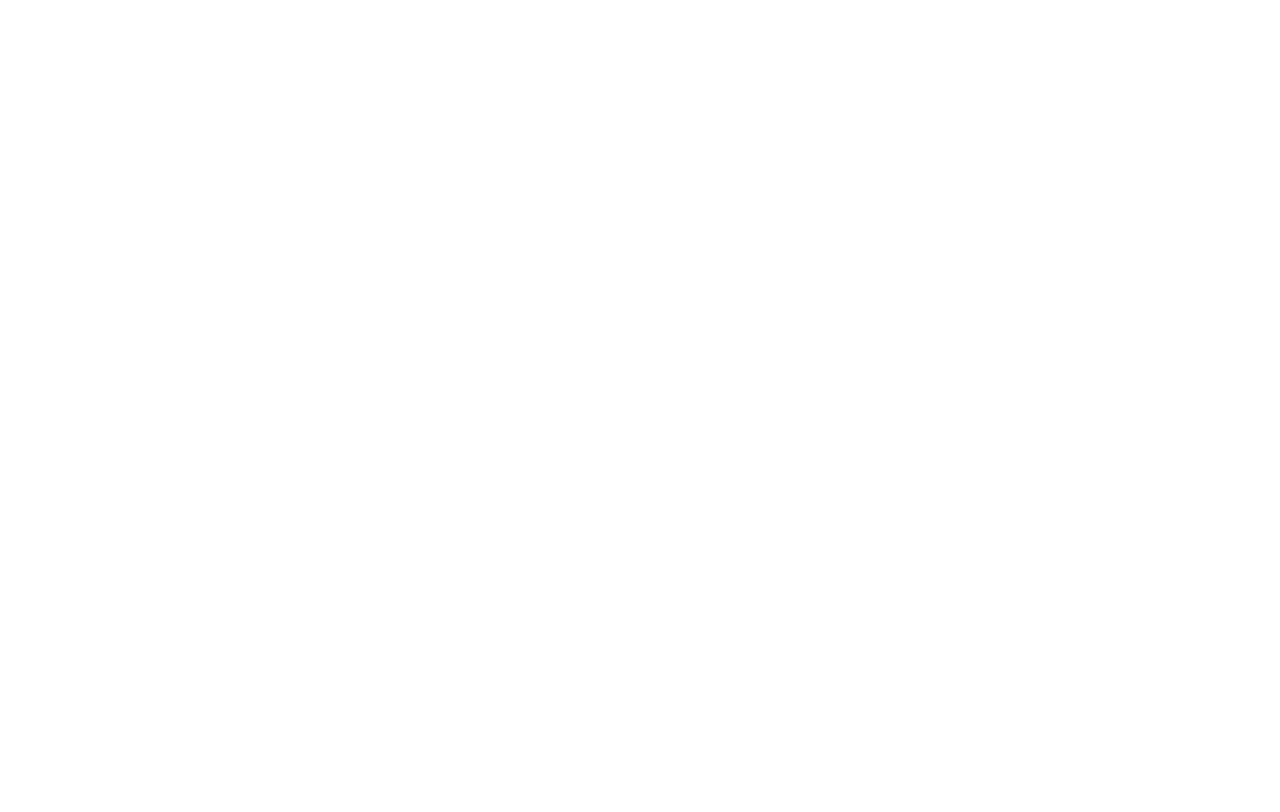
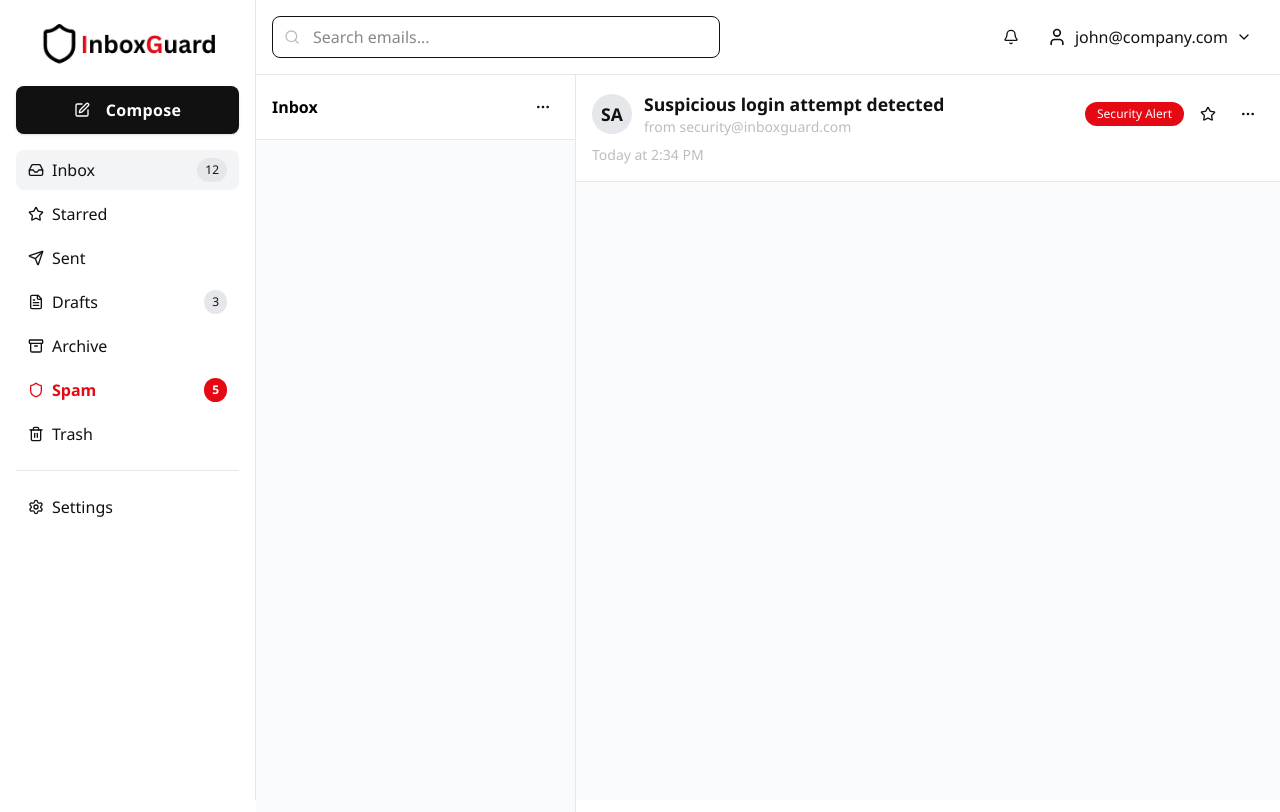
Before and after one commit to DheerajSaraswat/InboxGuard, a React (Vite) app in the folder client/: page /dashboard in a window 1280 px wide. Before the commit this address had no page. Built offline with nearby package versions, Linux system fonts and the light colour scheme.

Commit message:
Dashboard and forgot-password page created , backToHome func. added to signup and signin page

```diff
--- a/client/src/App.jsx
+++ b/client/src/App.jsx
@@ -5,6 +5,7 @@
 import { Routes, Route } from "react-router-dom";
 import { lookInSession } from "./common/session";
 import ForgotPasswordPage from "./pages/Authentication/ForgotPasswordPage";
+import Dashboard from "./pages/dashboard";
 
 export const UserContext = createContext({});
 export const ThemeContext = createContext({});
@@ -36,7 +37,9 @@
           <Route path="/" element={<HomePage />} />
           <Route path="/signin" element={<SigninPage />} />
           <Route path="/signup" element={<SignupPage />} />
-          <Route path="/reset-password" element={<ForgotPasswordPage />} />
+          <Route path="/reset-password" element=
+          {<ForgotPasswordPage />} />
+          <Route path="/dashboard" element={<Dashboard/>}/>
         </Routes>
       </UserContext.Provider>
     </ThemeContext.Provider>
--- a/client/src/pages/Authentication/ForgotPasswordPage.jsx
+++ b/client/src/pages/Authentication/ForgotPasswordPage.jsx
@@ -17,10 +17,36 @@
     }
 
   return (
-    <div>
-        <input type="email" className="border-2" onChange={(e)=>setEmail(e.target.value)}/>
-        <button onClick={handleResetPassword}>send reset link</button>
-        <Link to="/signin">Back to signin</Link>
+    <div className="min-h-screen bg-[#0A0A0A] flex flex-col items-center justify-center px-4 py-20">
+      <div className="w-full max-w-md bg-[#1A1A1A] rounded-2xl shadow-2xl border border-[#2E2E2E] p-8">
+        <h2 className="text-3xl font-bold text-white text-center mb-6">Forgot Password</h2>
+        <p className="text-[#BBBBBB] mb-8 text-center">
+          Enter your email address and we'll send you a link to reset your password.
+        </p>
+        <form className="space-y-6" onSubmit={handleResetPassword}>
+          <div>
+            <label className="block text-[#BBBBBB] mb-2" htmlFor="email">Email Address</label>
+            <input
+              type="email"
+              id="email"
+              className="w-full px-4 py-3 rounded-lg bg-[#111111] border border-[#2E2E2E] text-white focus:outline-none focus:border-[#E50914]"
+              value={email}
+              placeholder="Enter your email"
+              onChange={(e) => setEmail(e.target.value)}
+              autoComplete="email"
+            />
+          </div>
+          <button
+            type="submit"
+            className="w-full bg-[#E50914] hover:bg-red-700 text-white py-3 rounded-lg font-semibold text-lg transition-all"
+          >
+            Send Reset Link
+          </button>
+        </form>
+        <div className="mt-6 text-center">
+          <Link to="/signin" className="text-[#E50914] hover:underline text-sm">Back to Sign In</Link>
+        </div>
+      </div>
     </div>
   )
 }
--- a/client/src/pages/Authentication/SigninPage.jsx
+++ b/client/src/pages/Authentication/SigninPage.jsx
@@ -1,9 +1,11 @@
-import React, { useState } from "react";
+import { useState } from "react";
+import { Link } from "react-router-dom";
+import { ArrowLeft } from "lucide-react";
 import signinImage from "../../assets/signin.jpg";
-import { Link, useNavigate } from "react-router-dom";
+import { useNavigate } from "react-router-dom";
 import { googleAuth, login } from "../../common/firebase";
-import axios from "axios";
-import toast, {Toaster} from "react-hot-toast";
+// import {axios} from "axios";
+import { toast , Toaster} from "react-hot-toast";
 
 const GoogleIcon = () => (
    <svg
@@ -119,6 +121,14 @@
 
         {/* Right column: Sign-in form */}
         <div className="w-full md:w-1/2 flex flex-col justify-center px-8 py-12">
+          <Link
+            to="/"
+            className="mb-4 flex items-center text-[#E50914] hover:underline w-fit"
+            aria-label="Go back to homepage"
+          >
+            <ArrowLeft className="w-5 h-5 mr-2" />
+            <span>Back to Home</span>
+          </Link>
           <h2 className="text-3xl font-bold text-white mb-6 text-center">
             Sign In
           </h2>
@@ -200,7 +210,7 @@
             <span className="text-[#BBBBBB]">Don't have an account?</span>
             <button
               onClick={() => Navigate("/signup")}
-              className="text-[#E50914] ml-2 hover:underline"
+              className="text-[#E50914] ml-2 hover:underline cursor-pointer"
             >
               Sign Up
             </button>
--- a/client/src/pages/Authentication/SignupPage.jsx
+++ b/client/src/pages/Authentication/SignupPage.jsx
@@ -1,7 +1,7 @@
 import React, { useState } from "react";
+import { Link } from "react-router-dom";
+import { ArrowLeft } from "lucide-react";
 import signinImage from "../../assets/signup.jpg";
-import Navbar from "../../components/Navbar";
-import axios from "axios";
 import { register } from "../../common/firebase";
 import { useNavigate } from "react-router-dom";
 import toast,{ Toaster } from "react-hot-toast";
@@ -67,11 +67,19 @@
   };
 
   return (
-    <div className="min-h-screen bg-[#0A0A0A] flex items-center justify-center px-2">
+    <div className="min-h-screen bg-[#0A0A0A] flex items-center justify-center px-2 py-10">
       <Toaster />
       <div className="w-full max-w-5xl flex flex-col md:flex-row rounded-2xl shadow-2xl overflow-hidden border border-[#2E2E2E] bg-[#1A1A1A]">
         {/* Left column: Signup form */}
         <div className="w-full md:w-1/2 flex flex-col justify-center px-8 py-12">
+          <Link
+            to="/"
+            className="mb-4 flex items-center text-[#E50914] hover:underline w-fit"
+            aria-label="Go back to homepage"
+          >
+            <ArrowLeft className="w-5 h-5 mr-2" />
+            <span>Back to Home</span>
+          </Link>
           <h2 className="text-3xl font-bold text-white mb-6 text-center">
             Sign Up
           </h2>
--- /dev/null
+++ b/client/src/pages/dashboard.jsx
@@ -0,0 +1,125 @@
+import {Archive,Bell,ChevronDown,
+  FileText,
+  Inbox,
+  MoreHorizontal,
+  PenSquare,
+  Search,
+  Send,
+  Settings,
+  Shield,
+  Star,
+  Trash2,
+  User,
+} from "lucide-react"
+
+import logo from "../assets/LightThemeLogo.png"
+
+export default function InboxGuard() {
+  return (
+  <div className="flex h-screen bg-[#fafbfc] font-sans" style={{fontFamily: 'Segoe UI, Arial, sans-serif'}}>
+      {/* Sidebar */}
+  <div className="w-64 border-r bg-white" style={{borderColor: '#e5e7eb'}}>
+        <div className="p-4">
+          <img src={logo} className="pb-4"/>
+          <button className="w-full mb-4 gap-2 bg-[#111] text-white py-3 px-4 rounded-lg font-semibold flex items-center justify-center shadow" style={{fontSize:'1rem', letterSpacing:'0.02em'}}>
+            <PenSquare className="w-4 h-4 mr-2" /> Compose
+          </button>
+          <nav className="space-y-1 text-[1rem]">
+            <button className="w-full flex items-center gap-2 py-2 px-3 rounded-lg bg-[#f3f4f6] font-semibold text-[#111]" style={{fontWeight:'500'}}>
+              <Inbox className="w-4 h-4" /> Inbox <span className="ml-auto bg-[#e5e7eb] text-xs px-2 py-1 rounded-full text-[#111]">12</span>
+            </button>
+            <button className="w-full flex items-center gap-2 py-2 px-3 rounded-lg hover:bg-[#f3f4f6] text-[#111]">
+              <Star className="w-4 h-4" /> Starred
+            </button>
+            <button className="w-full flex items-center gap-2 py-2 px-3 rounded-lg hover:bg-[#f3f4f6] text-[#111]">
+              <Send className="w-4 h-4" /> Sent
+            </button>
+            <button className="w-full flex items-center gap-2 py-2 px-3 rounded-lg hover:bg-[#f3f4f6] text-[#111]">
+              <FileText className="w-4 h-4" /> Drafts <span className="ml-auto bg-[#e5e7eb] text-xs px-2 py-1 rounded-full text-[#111]">3</span>
+            </button>
+            <button className="w-full flex items-center gap-2 py-2 px-3 rounded-lg hover:bg-[#f3f4f6] text-[#111]">
+              <Archive className="w-4 h-4" /> Archive
+            </button>
+            <button className="w-full flex items-center gap-2 py-2 px-3 rounded-lg text-[#E50914] hover:bg-[#f3f4f6] font-semibold">
+              <Shield className="w-4 h-4" /> Spam <span className="ml-auto bg-[#E50914] text-white text-xs px-2 py-1 rounded-full">5</span>
+            </button>
+            <button className="w-full flex items-center gap-2 py-2 px-3 rounded-lg hover:bg-[#f3f4f6] text-[#111]">
+              <Trash2 className="w-4 h-4" /> Trash
+            </button>
+          </nav>
+          <hr className="my-4 border-[#e5e7eb]" />
+          <button className="w-full flex items-center gap-2 py-2 px-3 rounded-lg hover:bg-[#f3f4f6] text-[#111]">
+            <Settings className="w-4 h-4" /> Settings
+          </button>
+        </div>
+      </div>
+      {/* Main Content */}
+      <div className="flex-1 flex flex-col">
+        {/* Header */}
+  <div className="border-b p-4 bg-white" style={{borderColor: '#e5e7eb'}}>
+          <div className="flex items-center justify-between">
+            <div className="flex items-center gap-4 flex-1">
+              <div className="relative flex-1 max-w-md">
+                <Search className="absolute left-3 top-1/2 transform -translate-y-1/2 w-4 h-4 text-[#bdbdbd]" />
+                <input placeholder="Search emails..." className="pl-10 py-2 w-full rounded-lg border bg-white text-[#111]" style={{fontSize:'1rem', fontFamily:'Segoe UI, Arial, sans-serif'}} />
+              </div>
+            </div>
+            <div className="flex items-center gap-2">
+              <button className="bg-transparent p-2 rounded-full hover:bg-[#f3f4f6]">
+                <Bell className="w-4 h-4 text-[#111]" />
+              </button>
+              <div className="flex items-center gap-2 px-3 py-2 rounded-lg text-[#111] cursor-pointer hover:bg-[#f3f4f6]">
+                <User className="w-5 h-5 text-[#111]" />
+                <span className="hidden md:inline" style={{fontWeight:'500'}}>john@company.com</span>
+                <ChevronDown className="w-4 h-4 text-[#111]" />
+              </div>
+            </div>
+          </div>
+        </div>
+        <div className="flex-1 flex">
+          {/* Email List */}
+          <div className="w-80 border-r bg-white" style={{borderColor: '#e5e7eb'}}>
+            <div className="p-4 border-b" style={{borderColor: '#e5e7eb'}}>
+              <div className="flex items-center justify-between">
+                <h2 className="font-semibold">Inbox</h2>
+                <button className="bg-transparent p-2 rounded-full hover:bg-[#f3f4f6]">
+                  <MoreHorizontal className="w-4 h-4 text-[#111]" />
+                </button>
+              </div>
+            </div>
+            <div className="overflow-y-auto h-[calc(100vh-8rem)] divide-y" style={{background:'#fafbfc'}}>
+              {/* Email Item 1 */}
+
+              {/* Add more email items as needed */}
+            </div>
+          </div>
+          {/* Email Content */}
+          <div className="flex-1 flex flex-col">
+            <div className="border-b p-4 bg-white" style={{borderColor: '#e5e7eb'}}>
+              <div className="flex items-center justify-between">
+                <div className="flex items-center gap-3">
+                  <div className="w-10 h-10 rounded-full bg-[#e5e7eb] flex items-center justify-center font-bold text-[#111]" style={{fontSize:'1.1rem'}}>SA</div>
+                  <div>
+                    <h3 className="font-semibold text-[1.1rem] text-[#111]">Suspicious login attempt detected</h3>
+                    <p className="text-sm text-[#bdbdbd]">from security@inboxguard.com</p>
+                  </div>
+                </div>
+                <div className="flex items-center gap-2">
+                  <span className="bg-[#E50914] text-white px-3 py-1 rounded-full text-xs">Security Alert</span>
+                  <button className="bg-transparent p-2 rounded-full hover:bg-[#f3f4f6]">
+                    <Star className="w-4 h-4 text-[#111]" />
+                  </button>
+                  <button className="bg-transparent p-2 rounded-full hover:bg-[#f3f4f6]">
+                    <MoreHorizontal className="w-4 h-4 text-[#111]" />
+                  </button>
+                </div>
+              </div>
+              <div className="mt-2 text-sm text-[#bdbdbd]">Today at 2:34 PM</div>
+            </div>
+
+          </div>
+        </div>
+      </div>
+    </div>
+  );
+}
```
Also changed, not shown: client/src/assets/LightThemeLogo.png, 1 other file (tests, documents, lock files or other folders).
